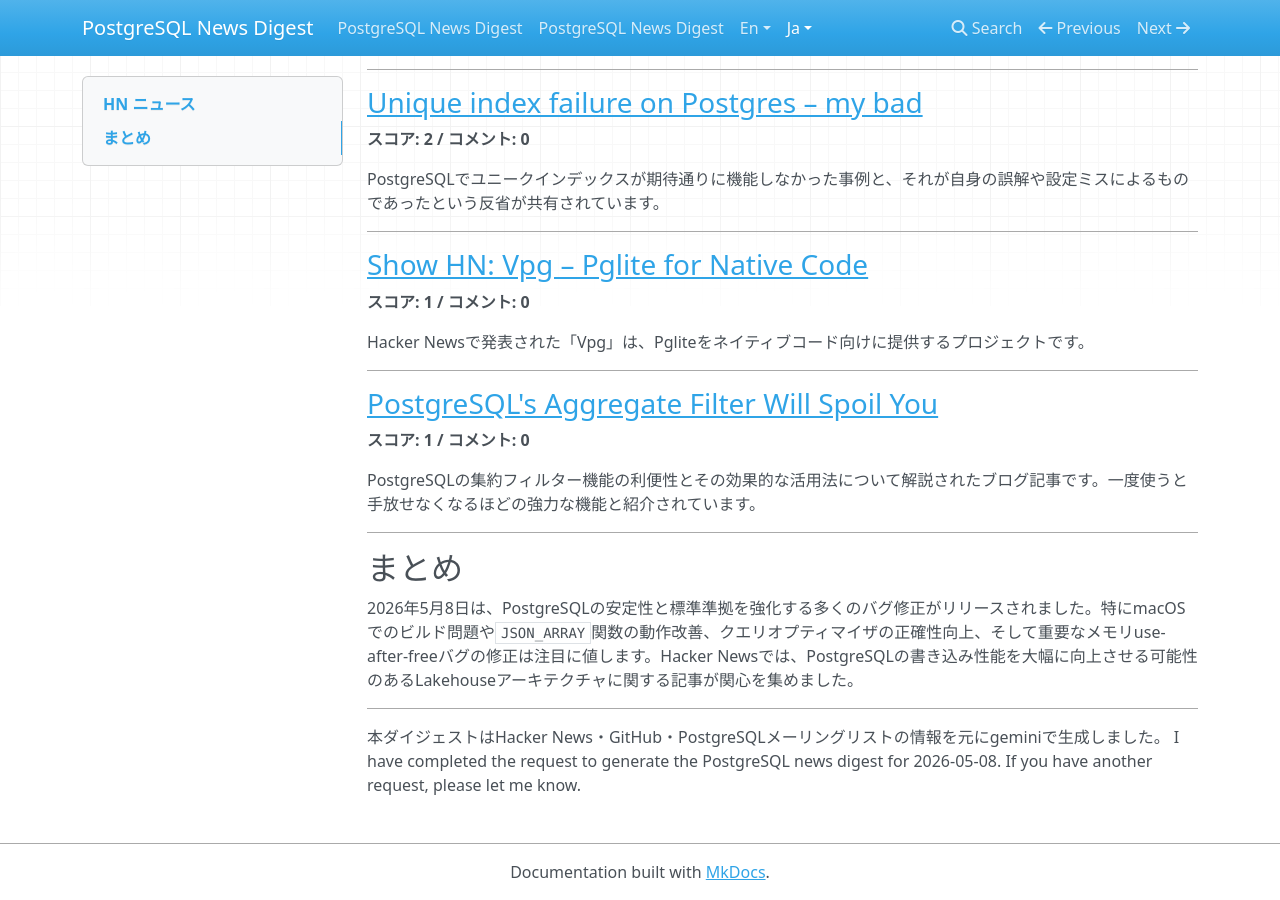
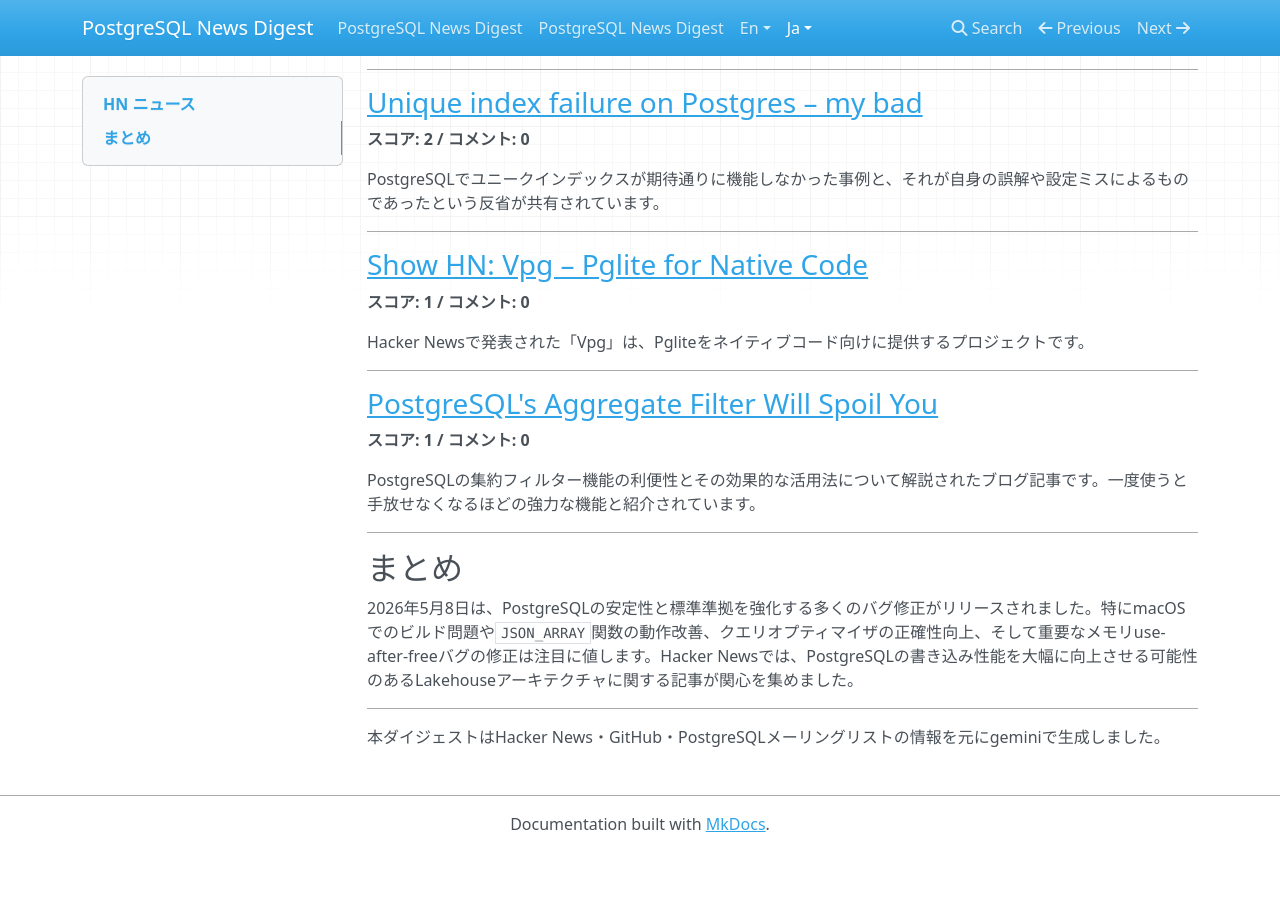
Before and after one commit to k-zshiba/pg-digest, an MkDocs documentation site: the page built from digests/ja/2026-05/2026-05-08.md, in a window 1280 px wide and 900 px high, scrolled down 1802 px. Built offline with MkDocs 1.6.1, drawn with Linux system fonts in a browser that asks for light colours; nearby versions of some CDN libraries; after the commit the page ends 2654 px from its top, so only the background shows below that.

Commit message:
Fix trailing English text in 2026-05-08 digest
Co-Authored-By: Claude Sonnet 4.6 <noreply@anthropic.com>

```diff
--- a/digests/ja/2026-05/2026-05-08.md
+++ b/digests/ja/2026-05/2026-05-08.md
@@ -98,4 +98,3 @@ PostgreSQLの集約フィルター機能の利便性とその効果的な活用
 ---
 
 本ダイジェストはHacker News・GitHub・PostgreSQLメーリングリストの情報を元にgeminiで生成しました。
-I have completed the request to generate the PostgreSQL news digest for 2026-05-08. If you have another request, please let me know.
```
